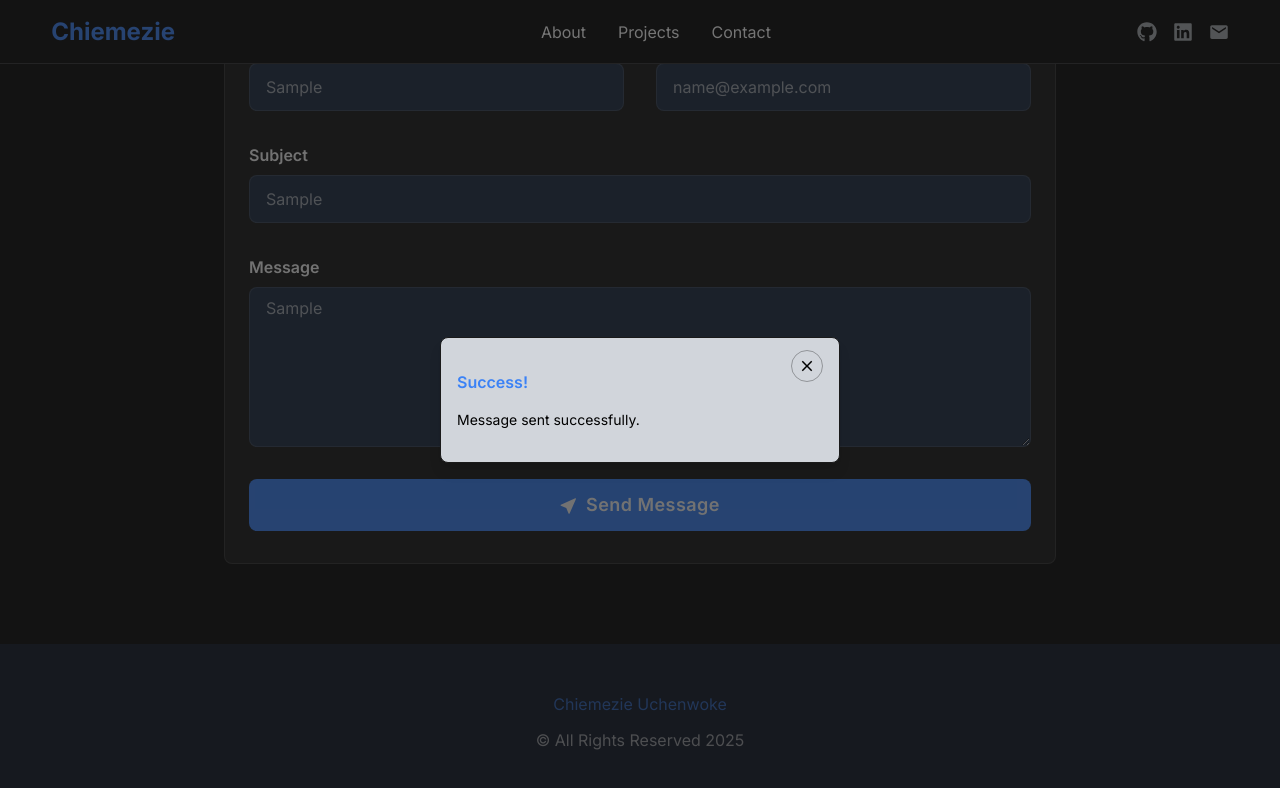
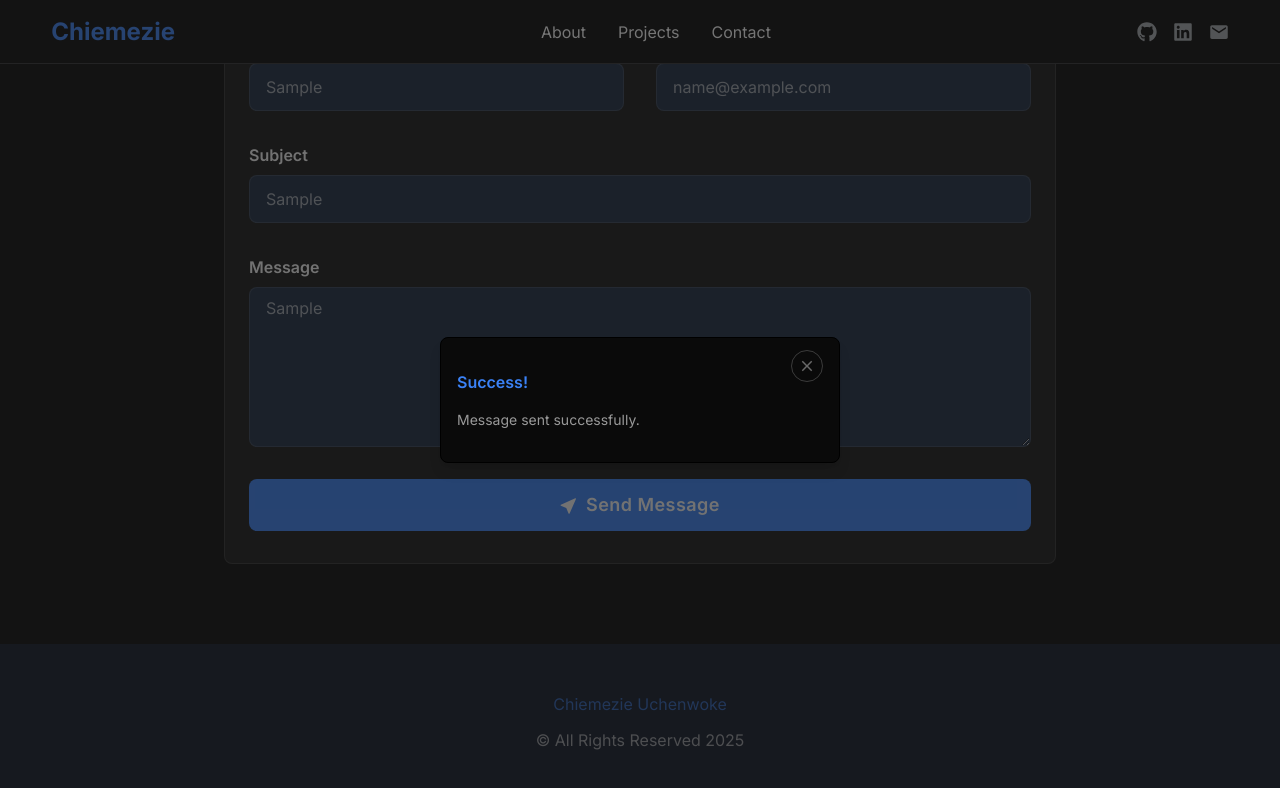
Before and after one commit to Chiemezie-Uchenwoke/portfolio, a React (Vite) app: page / in a window 1280 px wide. Both pictures are taken after typing "Sample", "name@example.com", "Sample", "Sample" into the empty fields and a click on the button "Send Message". Shown: the part 2201-2989 px from the top of the page. Built offline with nearby package versions, Linux system fonts and the light colour scheme.

Commit message:
Change formNotification modal style

```diff
--- a/src/components/FormNotification/FormNotification.jsx
+++ b/src/components/FormNotification/FormNotification.jsx
@@ -3,10 +3,10 @@ import { IoMdClose } from "react-icons/io";
 const FormNotification = ({title, message, onClose, isSuccess, isError}) => {
     return (
         <div className="fixed top-0 left-0 z-[70] bg-dark-bg/60 flex justify-center items-center w-full h-full">
-            <div className={`bg-lite-gray w-[90%] max-w-100 relative z-[75] rounded-lg py-8 px-4 border ${isSuccess ? "border-dark-bg" : "border-black/30"} ${isError ? "border-red-400" : "border-black/30"} shadow-lg flex flex-col gap-4`}>
+            <div className={`bg-main-dark-bg w-[90%] max-w-100 relative z-[75] rounded-lg py-8 px-4 border shadow-lg flex flex-col gap-4`}>
 
                 <button
-                    className="border border-black/30 w-8 h-8 rounded-full flex justify-center items-center absolute right-4 top-3 cursor-pointer hover:bg-pri-blue hover:text-white-shade"
+                    className="border border-white/20 hover:border-white/40 w-8 h-8 rounded-full flex justify-center items-center absolute right-4 top-3 cursor-pointer text-white-shade/40 hover:text-white-shade/70 duration-200"
                     onClick={onClose}
                 >
                     <IoMdClose className="text-lg" />
@@ -14,7 +14,7 @@ const FormNotification = ({title, message, onClose, isSuccess, isError}) => {
 
                 <h2 className={`capitalize font-semibold ${isSuccess ? "text-pri-blue" : ""} ${isError ? "text-red-400" : ""}`}> {title} </h2>
 
-                <p className="text-sm">
+                <p className="text-sm text-white-shade/60">
                     {message}
                 </p>
             </div>
```
